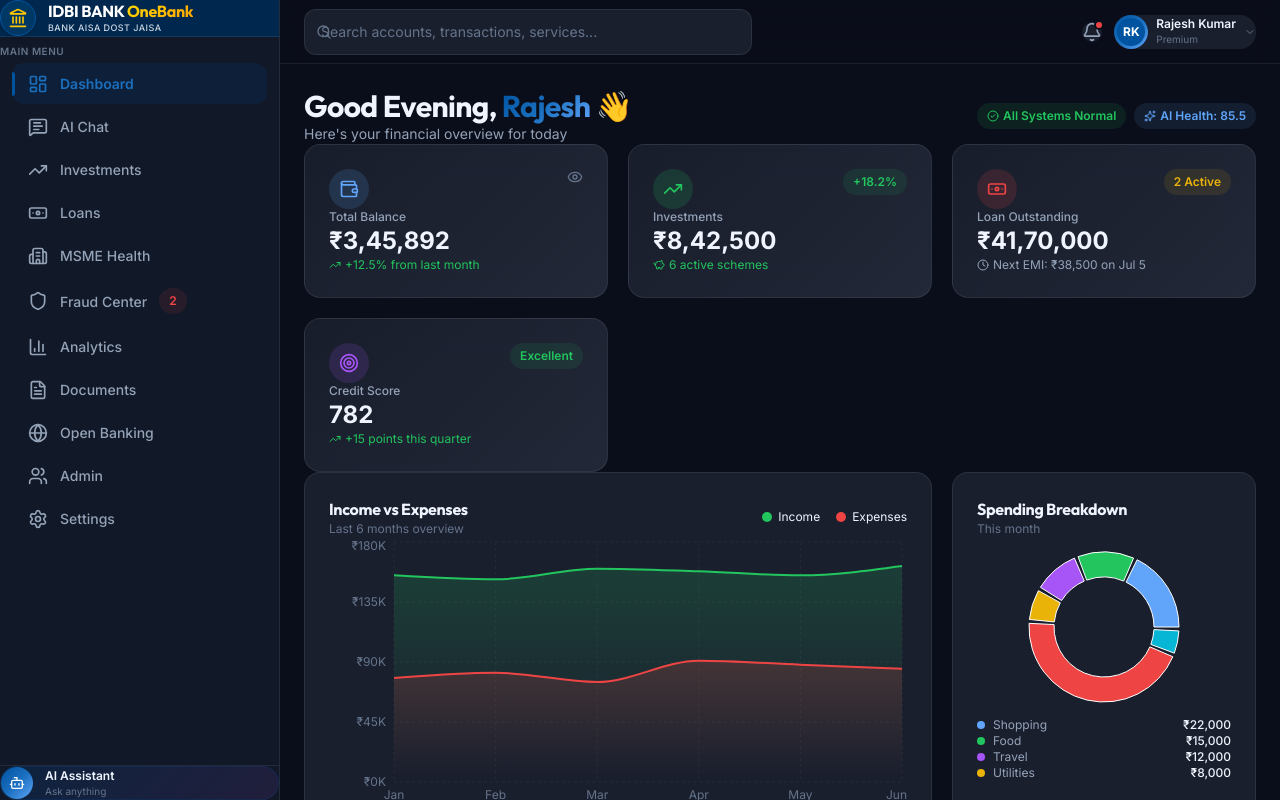
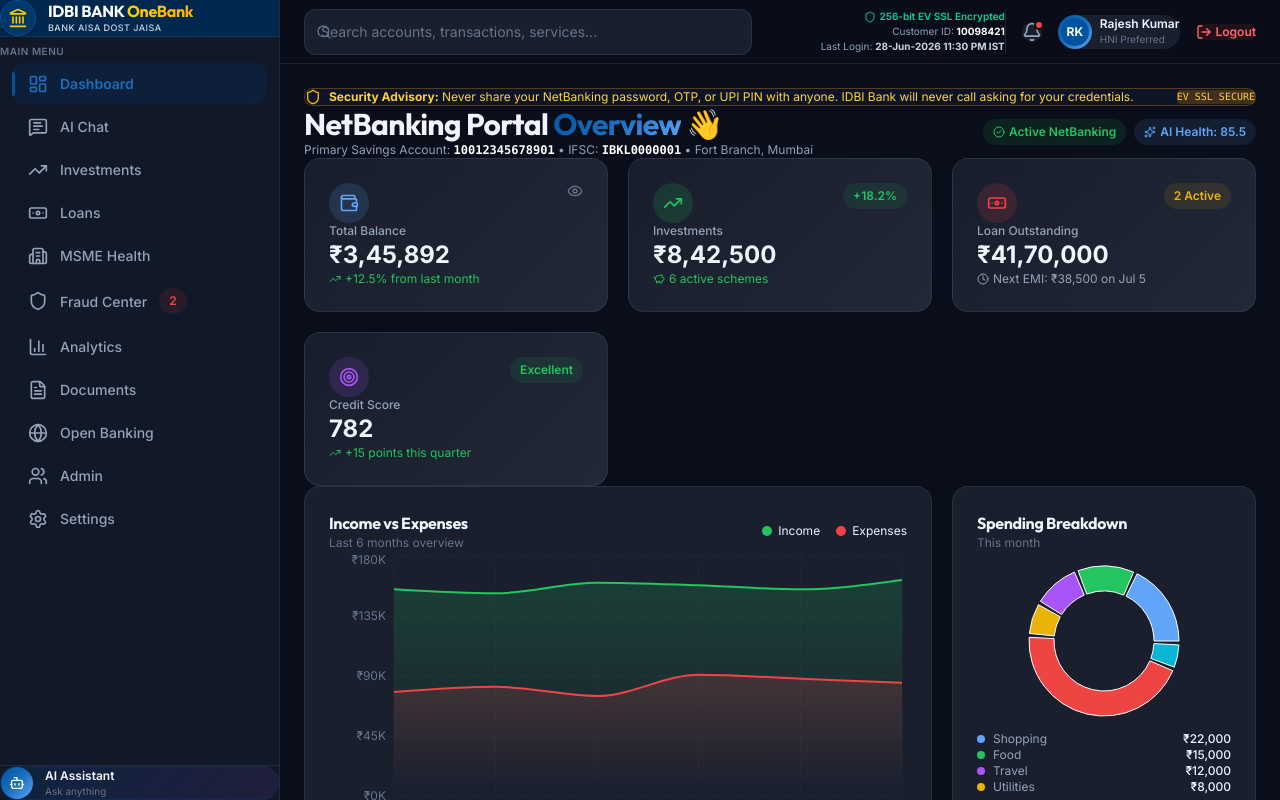
Before and after one commit to gunmasterg9/idbi-ai-onebank, a Next.js app in the folder frontend/: page /dashboard in a window 1280 px wide. Shown: the top 800 px of the page. Built offline with nearby package versions, Linux system fonts and the light colour scheme.

Commit message:
Transform dashboard into an authentic Internet Banking portal layout with security advisories & customer metadata

```diff
--- a/frontend/src/app/dashboard/layout.tsx
+++ b/frontend/src/app/dashboard/layout.tsx
@@ -157,8 +157,16 @@
           </div>
         </div>
 
-        {/* Right Side */}
-        <div className="flex items-center gap-3">
+        {/* Right Side Online Banking Portal Info */}
+        <div className="flex items-center gap-4">
+          <div className="hidden lg:flex flex-col items-end text-[10px] text-slate-400 border-r border-slate-700/50 pr-4">
+            <span className="flex items-center gap-1 text-emerald-400 font-semibold">
+              <Shield className="w-3 h-3" /> 256-bit EV SSL Encrypted
+            </span>
+            <span>Customer ID: <strong className="text-white">10098421</strong></span>
+            <span>Last Login: <strong className="text-slate-300">28-Jun-2026 11:30 PM IST</strong></span>
+          </div>
+
           {/* Notifications */}
           <button
             className="relative p-2 rounded-lg transition-colors"
@@ -180,10 +188,15 @@
             </div>
             <div className="hidden md:block">
               <div className="text-xs font-semibold">Rajesh Kumar</div>
-              <div className="text-[10px]" style={{ color: "var(--text-muted)" }}>Premium</div>
+              <div className="text-[10px]" style={{ color: "var(--text-muted)" }}>HNI Preferred</div>
             </div>
-            <ChevronDown className="w-3 h-3 hidden md:block" style={{ color: "var(--text-muted)" }} />
           </div>
+
+          {/* Online Banking Logout */}
+          <Link href="/login" className="p-2 rounded-lg bg-red-500/10 hover:bg-red-500/20 text-red-400 transition-colors flex items-center gap-1 text-xs font-semibold">
+            <LogOut className="w-4 h-4" />
+            <span className="hidden sm:inline">Logout</span>
+          </Link>
         </div>
       </header>
 
--- a/frontend/src/app/dashboard/page.tsx
+++ b/frontend/src/app/dashboard/page.tsx
@@ -127,6 +127,15 @@
 
   return (
     <div className="space-y-6">
+      {/* ─── NetBanking Security Advisory Ticker ─── */}
+      <div className="p-3 rounded-xl bg-slate-900/80 border border-amber-500/30 flex items-center justify-between text-xs text-amber-300">
+        <div className="flex items-center gap-2">
+          <Shield className="w-4 h-4 text-amber-400 flex-shrink-0" />
+          <span><strong>Security Advisory:</strong> Never share your NetBanking password, OTP, or UPI PIN with anyone. IDBI Bank will never call asking for your credentials.</span>
+        </div>
+        <span className="text-[10px] bg-amber-500/20 text-amber-300 px-2 py-0.5 rounded font-mono hidden sm:inline">EV SSL SECURE</span>
+      </div>
+
       {/* ─── Welcome Header ──────────────────────── */}
       <motion.div
         className="flex flex-col md:flex-row justify-between items-start md:items-center gap-4"
@@ -135,15 +144,15 @@
       >
         <div>
           <h1 className="text-2xl md:text-3xl font-bold" style={{ fontFamily: "Outfit, sans-serif" }}>
-            Good Evening, <span className="gradient-text">Rajesh</span> 👋
+            NetBanking Portal <span className="gradient-text">Overview</span> 👋
           </h1>
-          <p className="text-sm mt-1" style={{ color: "var(--text-secondary)" }}>
-            Here&apos;s your financial overview for today
+          <p className="text-xs mt-1 text-slate-400">
+            Primary Savings Account: <strong className="text-white font-mono">10012345678901</strong> • IFSC: <strong className="text-white font-mono">IBKL0000001</strong> • Fort Branch, Mumbai
           </p>
         </div>
         <div className="flex items-center gap-2">
           <span className="badge badge-green">
-            <CheckCircle2 className="w-3 h-3" /> All Systems Normal
+            <CheckCircle2 className="w-3 h-3" /> Active NetBanking
           </span>
           <span className="badge badge-blue">
             <Sparkles className="w-3 h-3" /> AI Health: 85.5
```
